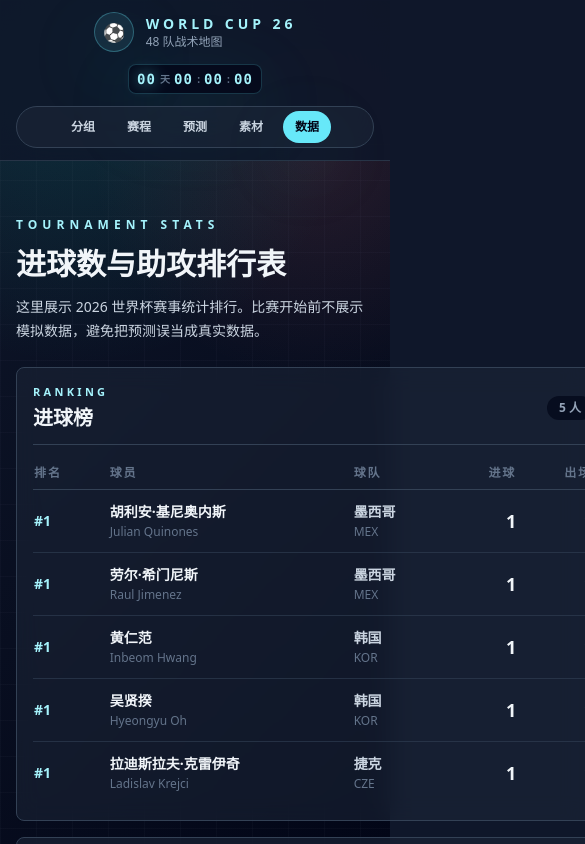
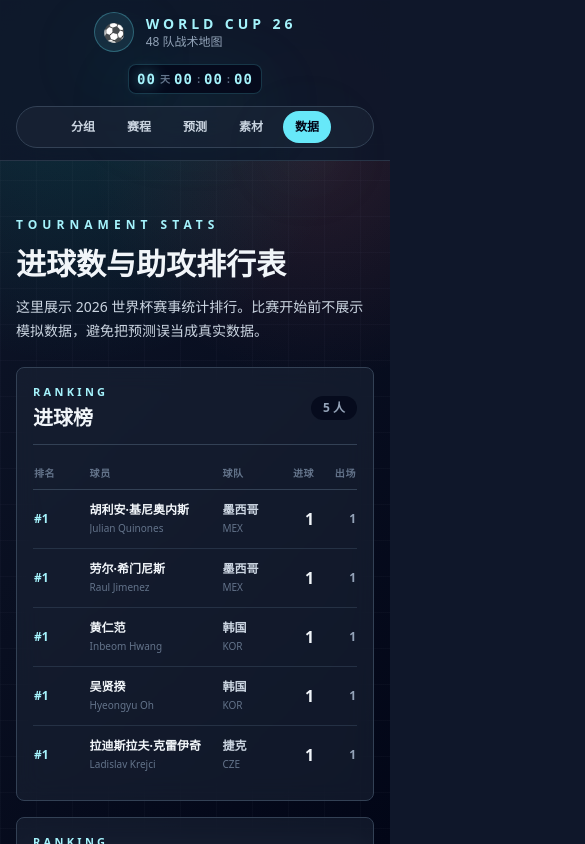
Before and after one commit to huayu2025ai-sketch/world-cup-26, a Next.js app: page /stats in a window 390 px wide. Shown: the top 844 px of the page, 585 px wide, since content can reach past the window. Built offline with nearby package versions, Linux system fonts and the light colour scheme.

Commit message:
fix(stats): 优化数据榜移动端表格布局
- 表格改为 table-fixed + colgroup，避免小屏幕溢出
- 调整列宽、字号和间距，提升移动端可读性
- 球员/球队名添加 truncate 防止换行

```diff
--- a/app/stats/page.tsx
+++ b/app/stats/page.tsx
@@ -8,7 +8,7 @@ type RankingTableProps = {
 
 function RankingTable({ title, label, rows }: RankingTableProps) {
   return (
-    <section className="rounded-lg border border-slate-700 bg-slate-800/50 p-4 backdrop-blur-md">
+    <section className="min-w-0 rounded-lg border border-slate-700 bg-slate-800/50 p-4 backdrop-blur-md">
       <div className="flex items-center justify-between gap-3 border-b border-slate-700 pb-3">
         <div>
           <p className="text-[11px] font-black uppercase tracking-[0.3em] text-cyan-200">Ranking</p>
@@ -20,31 +20,40 @@ function RankingTable({ title, label, rows }: RankingTableProps) {
       </div>
 
       {rows.length > 0 ? (
-        <div className="mt-3 overflow-x-auto">
-          <table className="w-full min-w-[560px] text-left text-sm">
+        <div className="mt-3 max-w-full overflow-x-auto">
+          <table className="w-full table-fixed text-left text-xs sm:min-w-[560px] sm:text-sm">
+            <colgroup>
+              <col className="w-[15%] sm:w-auto" />
+              <col className="w-[41%] sm:w-auto" />
+              <col className="w-[20%] sm:w-auto" />
+              <col className="w-[12%] sm:w-auto" />
+              <col className="w-[12%] sm:w-auto" />
+            </colgroup>
             <thead>
-              <tr className="border-b border-slate-700 text-xs uppercase tracking-[0.16em] text-slate-500">
-                <th className="py-2 pr-3">排名</th>
-                <th className="px-3 py-2">球员</th>
-                <th className="px-3 py-2">球队</th>
-                <th className="px-3 py-2 text-right">{label}</th>
-                <th className="py-2 pl-3 text-right">出场</th>
+              <tr className="border-b border-slate-700 text-[10px] uppercase tracking-[0.06em] text-slate-500 sm:text-xs sm:tracking-[0.16em]">
+                <th className="py-2 pr-2 sm:pr-3">排名</th>
+                <th className="px-2 py-2 sm:px-3">球员</th>
+                <th className="px-2 py-2 sm:px-3">球队</th>
+                <th className="px-1 py-2 text-right sm:px-3">{label}</th>
+                <th className="py-2 pl-1 text-right sm:pl-3">出场</th>
               </tr>
             </thead>
             <tbody>
               {rows.map((row) => (
                 <tr key={`${row.teamCode}-${row.player}`} className="border-b border-slate-700/60 last:border-0">
-                  <td className="py-3 pr-3 font-black text-cyan-200">#{row.rank}</td>
-                  <td className="px-3 py-3">
-                    <p className="font-black text-slate-100">{row.chineseName}</p>
-                    <p className="mt-0.5 text-xs text-slate-500">{row.player}</p>
+                  <td className="py-3 pr-2 font-black text-cyan-200 sm:pr-3">#{row.rank}</td>
+                  <td className="min-w-0 px-2 py-3 sm:px-3">
+                    <p className="truncate font-black text-slate-100">{row.chineseName}</p>
+                    <p className="mt-0.5 truncate text-[10px] text-slate-500 sm:text-xs">{row.player}</p>
                   </td>
-                  <td className="px-3 py-3">
-                    <p className="font-bold text-slate-300">{row.team}</p>
-                    <p className="mt-0.5 text-xs text-slate-500">{row.teamCode}</p>
+                  <td className="min-w-0 px-2 py-3 sm:px-3">
+                    <p className="truncate font-bold text-slate-300">{row.team}</p>
+                    <p className="mt-0.5 truncate text-[10px] text-slate-500 sm:text-xs">{row.teamCode}</p>
                   </td>
-                  <td className="px-3 py-3 text-right text-lg font-black text-slate-100">{row.value}</td>
-                  <td className="py-3 pl-3 text-right font-bold text-slate-400">{row.matches}</td>
+                  <td className="px-1 py-3 text-right text-base font-black text-slate-100 sm:px-3 sm:text-lg">
+                    {row.value}
+                  </td>
+                  <td className="py-3 pl-1 text-right font-bold text-slate-400 sm:pl-3">{row.matches}</td>
                 </tr>
               ))}
             </tbody>
@@ -71,7 +80,7 @@ export default function StatsPage() {
         </p>
       </section>
 
-      <div className="grid gap-4 lg:grid-cols-2">
+      <div className="grid min-w-0 gap-4 lg:grid-cols-2">
         <RankingTable title="进球榜" label="进球" rows={goalsRanking} />
         <RankingTable title="助攻榜" label="助攻" rows={assistsRanking} />
       </div>
```
